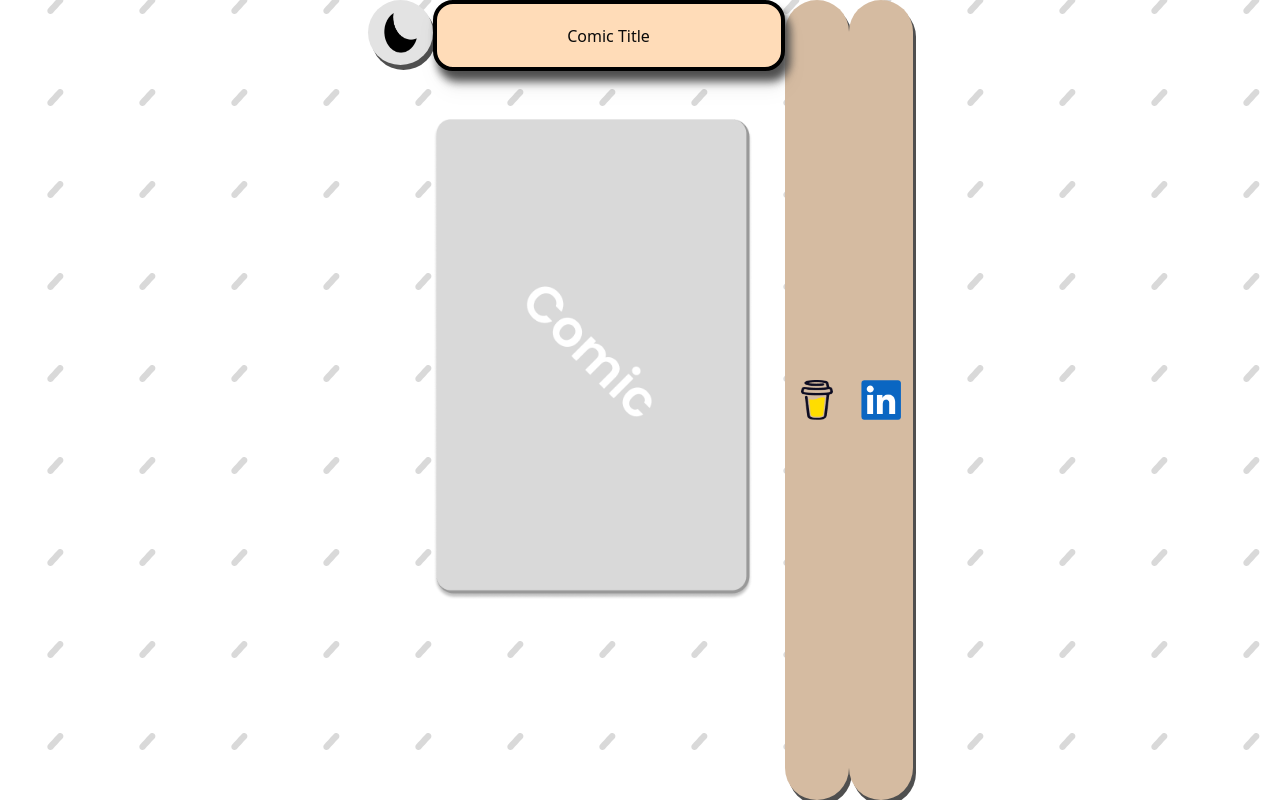
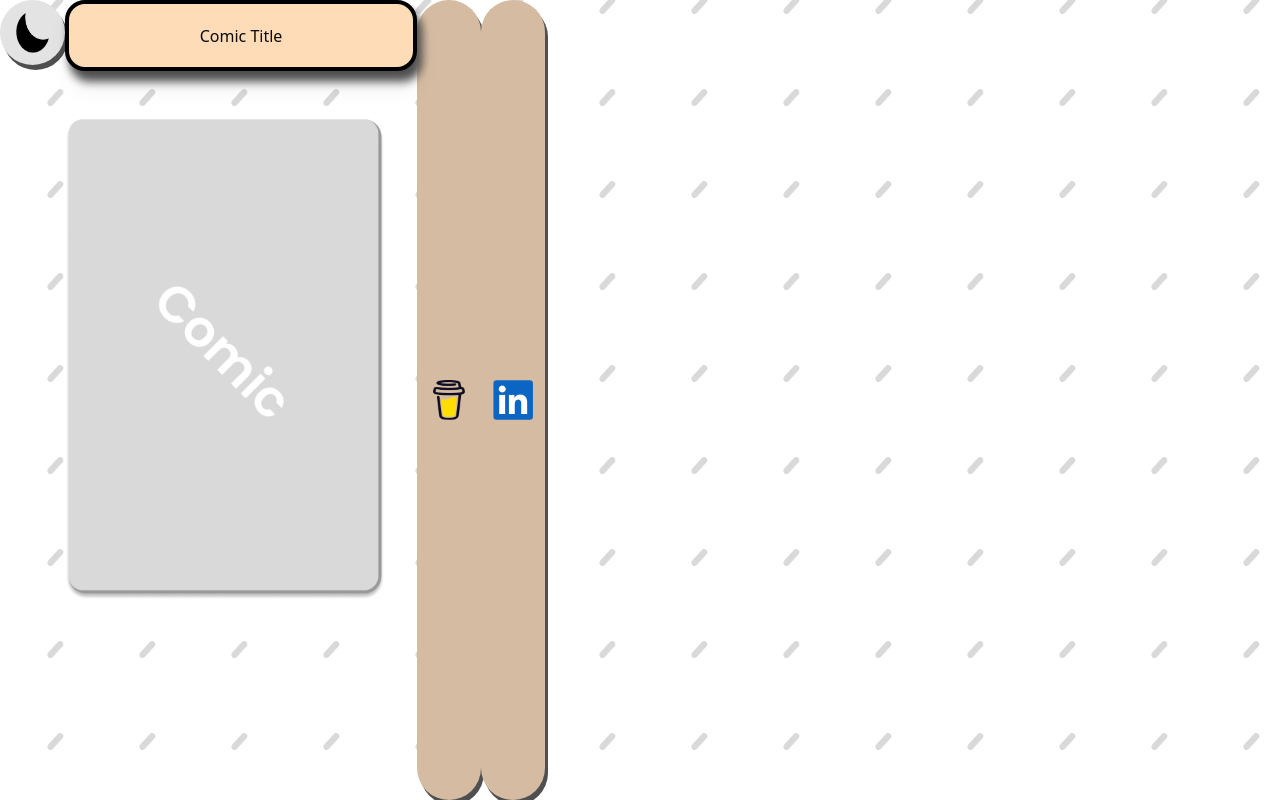
Before and after one commit to Marquis4484/page_turner, a Next.js app: page / in a window 1280 px wide. Built offline with nearby package versions, Linux system fonts and the light colour scheme.

Commit message:
justify content missing

```diff
--- a/app/page.tsx
+++ b/app/page.tsx
@@ -10,7 +10,7 @@
 
 function Home() {
   return (
-    <div id="frontpage" className="bg-bannerImg flex justify-center h-screen">
+    <div id="frontpage" className="bg-bannerImg flex  h-screen">
       <button
         id="darkmode_button"
         className="justify-start h-[65px] w-[65px] py-3 px-4 bg-[#E3E3E3] inset-shadow-xs rounded-full duration-200  hover:bg-[#cecece] active:bg-[#9a9a9a] shadow-[3px_5px_0px_#4f4f4f]  active:shadow-[0px_0px_0px_#4f4f4f] active:duration-100  active:translate-y-[2px] active:translate-x-[2px] "
```
